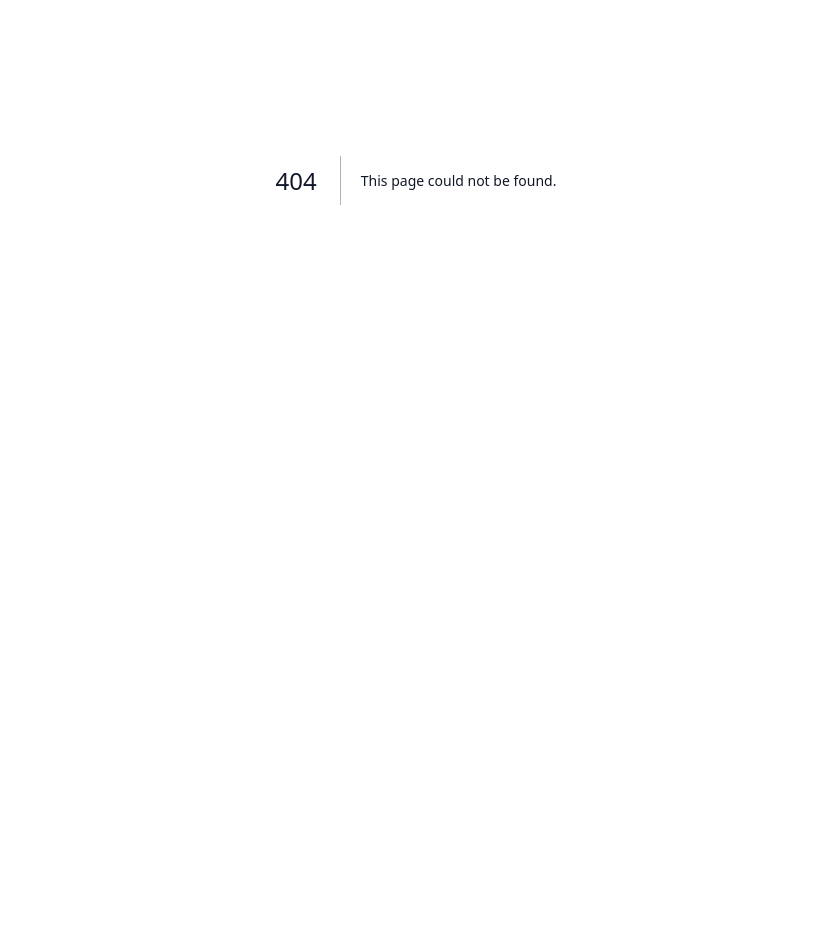
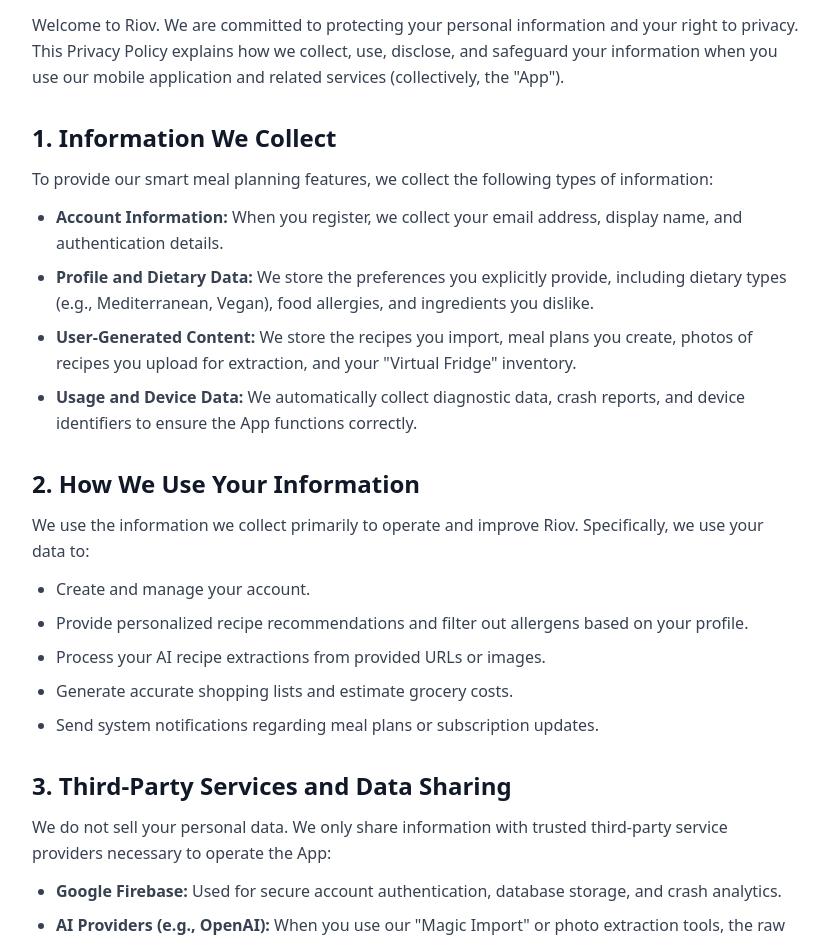
Before and after one commit to Dorultan-C/NovaNutri-Web, a Next.js app in the folder novanutri-nextjs/: page /privacy in a window 1280 px wide. Before the commit this address had no page. Shown: the part 220-1163 px from the top of the page, without its empty margins (224-1053 px from the left). Before the commit the page ends 800 px from the top, so only its background shows below. Built offline with nearby package versions, Linux system fonts and the light colour scheme.

Commit message:
added Privacy policy to the project

```diff
--- /dev/null
+++ b/novanutri-nextjs/app/privacy/page.tsx
@@ -0,0 +1,89 @@
+import React from "react";
+
+export default function PrivacyPolicyPage() {
+  return (
+    <main className="w-full bg-surface min-h-screen py-24 px-6">
+      <div className="max-w-3xl mx-auto">
+        <h1 className="text-4xl md:text-5xl font-extrabold text-heading tracking-tight mb-4">Privacy Policy</h1>
+        <p className="text-muted mb-12 font-medium">Last Updated: April 2026</p>
+
+        <div className="text-body space-y-8 leading-relaxed">
+          <p>
+            Welcome to Riov. We are committed to protecting your personal information and your right to privacy. This Privacy Policy explains how we collect, use, disclose, and safeguard your information when you use our mobile application and related services (collectively, the &quot;App&quot;).
+          </p>
+
+          <section>
+            <h2 className="text-2xl font-bold text-heading mb-3">1. Information We Collect</h2>
+            <p className="mb-3">To provide our smart meal planning features, we collect the following types of information:</p>
+            <ul className="list-disc pl-6 space-y-2">
+              <li><strong>Account Information:</strong> When you register, we collect your email address, display name, and authentication details.</li>
+              <li><strong>Profile and Dietary Data:</strong> We store the preferences you explicitly provide, including dietary types (e.g., Mediterranean, Vegan), food allergies, and ingredients you dislike.</li>
+              <li><strong>User-Generated Content:</strong> We store the recipes you import, meal plans you create, photos of recipes you upload for extraction, and your &quot;Virtual Fridge&quot; inventory.</li>
+              <li><strong>Usage and Device Data:</strong> We automatically collect diagnostic data, crash reports, and device identifiers to ensure the App functions correctly.</li>
+            </ul>
+          </section>
+
+          <section>
+            <h2 className="text-2xl font-bold text-heading mb-3">2. How We Use Your Information</h2>
+            <p className="mb-3">We use the information we collect primarily to operate and improve Riov. Specifically, we use your data to:</p>
+            <ul className="list-disc pl-6 space-y-2">
+              <li>Create and manage your account.</li>
+              <li>Provide personalized recipe recommendations and filter out allergens based on your profile.</li>
+              <li>Process your AI recipe extractions from provided URLs or images.</li>
+              <li>Generate accurate shopping lists and estimate grocery costs.</li>
+              <li>Send system notifications regarding meal plans or subscription updates.</li>
+            </ul>
+          </section>
+
+          <section>
+            <h2 className="text-2xl font-bold text-heading mb-3">3. Third-Party Services and Data Sharing</h2>
+            <p className="mb-3">We do not sell your personal data. We only share information with trusted third-party service providers necessary to operate the App:</p>
+            <ul className="list-disc pl-6 space-y-2">
+              <li><strong>Google Firebase:</strong> Used for secure account authentication, database storage, and crash analytics.</li>
+              <li><strong>AI Providers (e.g., OpenAI):</strong> When you use our &quot;Magic Import&quot; or photo extraction tools, the raw text, URL, or image is sent to our AI providers to format the recipe. <em>Your personal identity, dietary profile, and account details are never sent to or used to train these external AI models.</em></li>
+              <li><strong>App Stores:</strong> Subscription payments are processed securely by Apple or Google. Riov does not directly collect or store your credit card information.</li>
+            </ul>
+          </section>
+
+          <section>
+            <h2 className="text-2xl font-bold text-heading mb-3">4. Data Retention and Deletion</h2>
+            <p className="mb-3">
+              We retain your personal information only for as long as your account is active. <strong>You have the right to request the deletion of your data at any time.</strong>
+            </p>
+            <p>
+              To delete your data, you can use the &quot;Delete Account&quot; option directly within the Riov App settings. Alternatively, you may contact us to request full data erasure. Upon deletion, all your personal information, saved recipes, and dietary profiles will be permanently removed from our active databases.
+            </p>
+          </section>
+
+          <section>
+            <h2 className="text-2xl font-bold text-heading mb-3">5. Data Security</h2>
+            <p>
+              We implement industry-standard security measures, including encryption in transit and at rest, to protect your data. However, please be aware that no method of electronic transmission or storage is 100% secure, and we cannot guarantee absolute data security.
+            </p>
+          </section>
+
+          <section>
+            <h2 className="text-2xl font-bold text-heading mb-3">6. Children&apos;s Privacy</h2>
+            <p>
+              Riov is not intended for use by children under the age of 13. We do not knowingly collect personal information from children. If we become aware that a child under 13 has provided us with personal data, we will take immediate steps to delete such information.
+            </p>
+          </section>
+
+          <section>
+            <h2 className="text-2xl font-bold text-heading mb-3">7. Changes to This Policy</h2>
+            <p>
+              We may update this Privacy Policy from time to time to reflect changes in our practices or legal requirements. We will notify you of any material changes by updating the &quot;Last Updated&quot; date at the top of this policy and, where appropriate, via an in-app notification.
+            </p>
+          </section>
+
+          <section>
+            <h2 className="text-2xl font-bold text-heading mb-3">8. Contact Us</h2>
+            <p>
+              If you have any questions, concerns, or requests regarding this Privacy Policy or how we handle your data, please contact us through the Riov App support menu.
+            </p>
+          </section>
+        </div>
+      </div>
+    </main>
+  );
+}
--- a/novanutri-nextjs/components/Footer.tsx
+++ b/novanutri-nextjs/components/Footer.tsx
@@ -94,6 +94,7 @@ export default function Footer() {
           </p>
           <div className="flex gap-6 text-sm text-muted font-medium">
             <a href="/terms" className="hover:text-primary transition-colors">Terms & Conditions</a>
+            <a href="/privacy" className="hover:text-primary transition-colors">Privacy policy</a>
             <a href="/license" className="hover:text-primary transition-colors">License</a>
           </div>
         </div>
```
